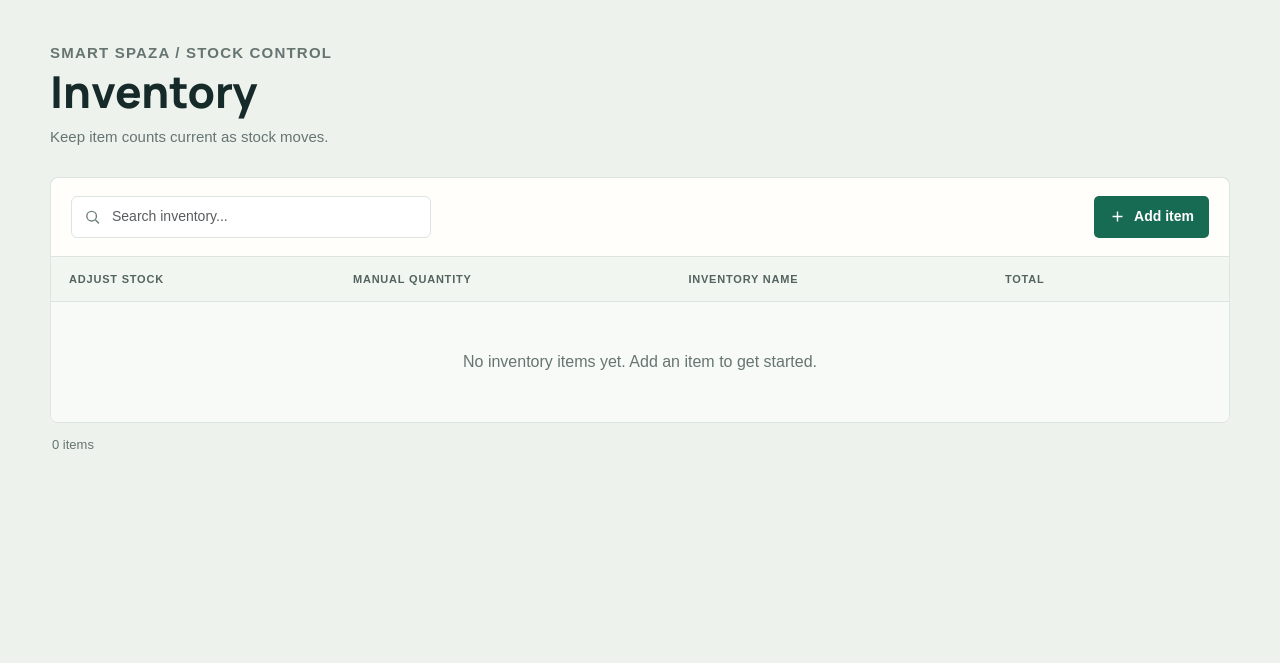
After one commit to u24779807-cell/BFB321_group_21, a Python web app: template templates/INVTAB.html in a window 1280 px wide. The commit adds this page. Shown: the part 137-800 px from the top of the page. Run offline with Jinja, Linux system fonts and the light colour scheme; the template is opened without the code that fills it, so the values that code supplies are empty.

Commit message:
Add files via upload

```diff
--- /dev/null
+++ b/templates/INVTAB.html
@@ -0,0 +1,500 @@
+<!DOCTYPE html>
+<html lang="en">
+<head>
+	<meta charset="UTF-8">
+	<meta name="viewport" content="width=device-width, initial-scale=1.0">
+	<title>Inventory | Smart Spaza</title>
+	<link rel="preconnect" href="https://fonts.googleapis.com">
+	<link rel="preconnect" href="https://fonts.gstatic.com" crossorigin>
+	<link href="https://fonts.googleapis.com/css2?family=DM+Sans:wght@400;500;600;700&family=Manrope:wght@600;700;800&display=swap" rel="stylesheet">
+	<link href="https://cdn.jsdelivr.net/npm/bootstrap@5.3.3/dist/css/bootstrap.min.css" rel="stylesheet">
+	<link rel="stylesheet" href="style.css">
+	<style>
+		:root {
+			--inventory-ink: #172a2a;
+			--inventory-muted: #667572;
+			--inventory-green: #176b52;
+			--inventory-border: #dce5df;
+			--inventory-paper: #fffefa;
+		}
+
+		body.inventory-page {
+			min-height: 100vh;
+			color: var(--inventory-ink);
+			background: #edf2ed;
+			font-family: 'DM Sans', sans-serif;
+		}
+
+		.inventory-page nav {
+			padding: 14px clamp(18px, 5vw, 72px);
+			background: var(--inventory-paper);
+			border-bottom: 1px solid var(--inventory-border);
+		}
+
+		.inventory-page nav img {
+			display: block;
+			width: 116px;
+			height: auto;
+		}
+
+		.inventory-page nav ul {
+			margin: 0;
+		}
+
+		.inventory-page nav ul li a {
+			color: var(--inventory-ink);
+			font-size: 13px;
+			font-weight: 700;
+		}
+
+		.inventory-page nav ul li::after {
+			background: var(--inventory-green);
+		}
+
+		.inventory-main {
+			width: min(1180px, calc(100% - 40px));
+			margin: 54px auto 80px;
+		}
+
+		.inventory-heading {
+			display: flex;
+			align-items: end;
+			justify-content: space-between;
+			gap: 24px;
+			margin-bottom: 28px;
+		}
+
+		.inventory-eyebrow {
+			margin: 0 0 8px;
+			color: var(--inventory-green);
+			font-size: 12px;
+			font-weight: 700;
+			letter-spacing: 1.2px;
+			text-transform: uppercase;
+		}
+
+		.inventory-heading h1 {
+			margin: 0;
+			font-family: 'Manrope', sans-serif;
+			font-size: clamp(30px, 5vw, 44px);
+			font-weight: 800;
+		}
+
+		.inventory-heading p {
+			margin: 9px 0 0;
+			color: var(--inventory-muted);
+			font-size: 15px;
+		}
+
+		.inventory-toolbar {
+			display: flex;
+			align-items: center;
+			justify-content: space-between;
+			gap: 16px;
+			padding: 18px 20px;
+			background: var(--inventory-paper);
+			border: 1px solid var(--inventory-border);
+			border-bottom: 0;
+			border-radius: 8px 8px 0 0;
+		}
+
+		.inventory-search {
+			position: relative;
+			width: min(360px, 100%);
+		}
+
+		.inventory-search svg {
+			position: absolute;
+			top: 50%;
+			left: 13px;
+			width: 17px;
+			height: 17px;
+			color: #71817c;
+			transform: translateY(-50%);
+			pointer-events: none;
+		}
+
+		.inventory-search input {
+			min-height: 42px;
+			padding-left: 40px;
+			border-color: var(--inventory-border);
+			font-size: 14px;
+		}
+
+		.inventory-search input:focus,
+		.inventory-input:focus {
+			border-color: #5c9b80;
+			box-shadow: 0 0 0 3px rgb(23 107 82 / 12%);
+		}
+
+		.add-item-button {
+			display: inline-flex;
+			align-items: center;
+			gap: 8px;
+			min-height: 42px;
+			padding: 0 15px;
+			color: #fff;
+			background: var(--inventory-green);
+			border: 0;
+			border-radius: 5px;
+			font-size: 14px;
+			font-weight: 700;
+			white-space: nowrap;
+		}
+
+		.add-item-button:hover {
+			background: #10573f;
+		}
+
+		.add-item-button svg {
+			width: 17px;
+			height: 17px;
+		}
+
+		.inventory-table-wrap {
+			overflow-x: auto;
+			background: var(--inventory-paper);
+			border: 1px solid var(--inventory-border);
+			border-radius: 0 0 8px 8px;
+		}
+
+		.inventory-table {
+			min-width: 760px;
+			margin: 0;
+			--bs-table-bg: transparent;
+			--bs-table-striped-bg: #f8faf7;
+		}
+
+		.inventory-table thead th {
+			padding: 14px 18px;
+			color: #53645f;
+			background: #f2f6f1;
+			border-bottom: 1px solid var(--inventory-border);
+			font-size: 11px;
+			font-weight: 700;
+			letter-spacing: .8px;
+			text-transform: uppercase;
+			white-space: nowrap;
+		}
+
+		.inventory-table tbody td {
+			height: 72px;
+			padding: 12px 18px;
+			border-color: #e8ede8;
+			vertical-align: middle;
+		}
+
+		.inventory-table tbody tr:last-child td {
+			border-bottom: 0;
+		}
+
+		.inventory-input {
+			min-height: 40px;
+			border-color: var(--inventory-border);
+			font-size: 14px;
+		}
+
+		.quantity-control {
+			display: inline-flex;
+			align-items: center;
+			gap: 10px;
+		}
+
+		.quantity-button {
+			display: grid;
+			width: 34px;
+			height: 34px;
+			place-items: center;
+			color: var(--inventory-green);
+			background: #f0f6f1;
+			border: 1px solid #d8e5da;
+			border-radius: 5px;
+			font-size: 20px;
+			line-height: 1;
+		}
+
+		.quantity-button:hover:not(:disabled) {
+			color: #fff;
+			background: var(--inventory-green);
+		}
+
+		.quantity-button:disabled {
+			color: #aab4af;
+			background: #f4f5f3;
+			cursor: not-allowed;
+		}
+
+		.adjustment-value {
+			min-width: 18px;
+			text-align: center;
+			font-size: 14px;
+			font-weight: 700;
+			font-variant-numeric: tabular-nums;
+		}
+
+		.total-value {
+			font-family: 'Manrope', sans-serif;
+			font-size: 18px;
+			font-weight: 800;
+			font-variant-numeric: tabular-nums;
+		}
+
+		.empty-row td {
+			height: 120px !important;
+			color: var(--inventory-muted);
+			text-align: center;
+		}
+
+		.inventory-count {
+			margin: 12px 2px 0;
+			color: var(--inventory-muted);
+			font-size: 13px;
+		}
+
+		@media (max-width: 700px) {
+			.inventory-page nav ul {
+				padding: 50px 0 0;
+			}
+
+			.inventory-page nav ul li a {
+				font-size: 14px;
+			}
+
+			.inventory-main {
+				width: min(100% - 28px, 1180px);
+				margin-top: 34px;
+			}
+
+			.inventory-heading {
+				align-items: start;
+				flex-direction: column;
+				gap: 0;
+			}
+
+			.inventory-toolbar {
+				align-items: stretch;
+				flex-direction: column;
+				padding: 14px;
+			}
+
+			.inventory-search {
+				width: 100%;
+			}
+
+			.add-item-button {
+				justify-content: center;
+			}
+		}
+	</style>
+</head>
+<body class="inventory-page">
+	<nav>
+		<a href="index.html" aria-label="Smart Spaza home"><img src="images/logo.png" alt="Smart Spaza"></a>
+		<div class="nav-links" id="navLinks">
+			<i class="fa fa-times" onclick="hideMenu()" aria-label="Close navigation"></i>
+			<ul>
+				<li><a href="index.html">HOME</a></li>
+				<li><a href="USER GUIDE.html">USER GUIDE</a></li>
+				<li><a href="CLASS A INVENTORY.html">CLASS A INVENTORY</a></li>
+				<li><a href="CLASS B INVENTORY.html">CLASS B INVENTORY</a></li>
+				<li><a href="SUPPORT.html">SUPPORT</a></li>
+			</ul>
+		</div>
+		<i class="fa fa-bars" onclick="showMenu()" aria-label="Open navigation"></i>
+	</nav>
+
+	<main class="inventory-main">
+		<header class="inventory-heading">
+			<div>
+				<p class="inventory-eyebrow">Smart Spaza / Stock control</p>
+				<h1>Inventory</h1>
+				<p>Keep item counts current as stock moves.</p>
+			</div>
+		</header>
+
+		<section aria-label="Inventory table">
+			<div class="inventory-toolbar">
+				<label class="inventory-search">
+					<span class="visually-hidden">Search inventory</span>
+					<svg viewBox="0 0 24 24" fill="none" stroke="currentColor" stroke-width="2" aria-hidden="true"><circle cx="10.8" cy="10.8" r="6.8"></circle><path d="m16 16 5 5"></path></svg>
+					<input id="inventorySearch" class="form-control" type="search" placeholder="Search inventory..." autocomplete="off">
+				</label>
+				<button id="addItemButton" class="add-item-button" type="button">
+					<svg viewBox="0 0 24 24" fill="none" stroke="currentColor" stroke-width="2" aria-hidden="true"><path d="M12 5v14M5 12h14"></path></svg>
+					Add item
+				</button>
+			</div>
+
+			<div class="inventory-table-wrap">
+				<table class="table table-striped inventory-table">
+					<thead>
+						<tr>
+							<th scope="col">Adjust stock</th>
+							<th scope="col">Manual quantity</th>
+							<th scope="col">Inventory name</th>
+							<th scope="col">Total</th>
+							<th scope="col" aria-label="Empty column"></th>
+						</tr>
+					</thead>
+					<tbody id="inventoryRows"></tbody>
+				</table>
+			</div>
+			<p id="inventoryCount" class="inventory-count" aria-live="polite"></p>
+		</section>
+	</main>
+
+	<script>
+		const storageKey = 'smart-spaza-inventory';
+		const rowsElement = document.getElementById('inventoryRows');
+		const searchElement = document.getElementById('inventorySearch');
+		const countElement = document.getElementById('inventoryCount');
+		let inventory = loadInventory();
+
+		function loadInventory() {
+			try {
+				const savedInventory = JSON.parse(localStorage.getItem(storageKey) || '[]');
+				return Array.isArray(savedInventory) ? savedInventory : [];
+			} catch {
+				return [];
+			}
+		}
+
+		function saveInventory() {
+			localStorage.setItem(storageKey, JSON.stringify(inventory));
+		}
+
+		function renderInventory() {
+			const searchTerm = searchElement.value.trim().toLocaleLowerCase();
+			const visibleInventory = inventory
+				.map((item, index) => ({ item, index }))
+				.filter(({ item }) => item.name.toLocaleLowerCase().includes(searchTerm));
+
+			rowsElement.replaceChildren();
+
+			if (visibleInventory.length === 0) {
+				const emptyRow = document.createElement('tr');
+				emptyRow.className = 'empty-row';
+				const emptyCell = document.createElement('td');
+				emptyCell.colSpan = 5;
+				emptyCell.textContent = inventory.length === 0 ? 'No inventory items yet. Add an item to get started.' : 'No items match your search.';
+				emptyRow.append(emptyCell);
+				rowsElement.append(emptyRow);
+			}
+
+			visibleInventory.forEach(({ item, index }) => {
+				const row = document.createElement('tr');
+				const adjustmentCell = document.createElement('td');
+				const control = document.createElement('div');
+				control.className = 'quantity-control';
+
+				const subtractButton = document.createElement('button');
+				subtractButton.className = 'quantity-button';
+				subtractButton.type = 'button';
+				subtractButton.textContent = '-';
+				subtractButton.setAttribute('aria-label', `Subtract one from ${item.name || 'unnamed item'}`);
+				subtractButton.disabled = item.adjustment <= 0;
+				subtractButton.addEventListener('click', () => changeAdjustment(index, -1));
+
+				const adjustmentValue = document.createElement('span');
+				adjustmentValue.className = 'adjustment-value';
+				adjustmentValue.textContent = item.adjustment;
+				adjustmentValue.setAttribute('aria-label', 'Stock adjustments');
+
+				const addButton = document.createElement('button');
+				addButton.className = 'quantity-button';
+				addButton.type = 'button';
+				addButton.textContent = '+';
+				addButton.setAttribute('aria-label', `Add one to ${item.name || 'unnamed item'}`);
+				addButton.addEventListener('click', () => changeAdjustment(index, 1));
+
+				control.append(subtractButton, adjustmentValue, addButton);
+				adjustmentCell.append(control);
+
+				const quantityCell = document.createElement('td');
+				const quantityInput = document.createElement('input');
+				quantityInput.className = 'form-control inventory-input';
+				quantityInput.type = 'number';
+				quantityInput.min = '1';
+				quantityInput.step = '1';
+				quantityInput.inputMode = 'numeric';
+				quantityInput.value = item.quantity;
+				quantityInput.setAttribute('aria-label', `Manual quantity for ${item.name || 'unnamed item'}`);
+				quantityInput.addEventListener('change', () => {
+					const quantity = Number(quantityInput.value);
+					if (Number.isInteger(quantity) && quantity > 0) {
+						inventory[index].quantity = quantity;
+						saveInventory();
+						renderInventory();
+					} else {
+						quantityInput.value = inventory[index].quantity;
+					}
+				});
+				quantityCell.append(quantityInput);
+
+				const nameCell = document.createElement('td');
+				const nameInput = document.createElement('input');
+				nameInput.className = 'form-control inventory-input';
+				nameInput.type = 'text';
+				nameInput.maxLength = 80;
+				nameInput.placeholder = 'Enter item name';
+				nameInput.value = item.name;
+				nameInput.setAttribute('aria-label', 'Inventory name');
+				nameInput.addEventListener('input', () => {
+					inventory[index].name = nameInput.value;
+					saveInventory();
+					updateTotal(row, inventory[index]);
+					updateCount();
+				});
+				nameInput.addEventListener('input', renderInventoryIfSearchChanges);
+				nameCell.append(nameInput);
+
+				const totalCell = document.createElement('td');
+				const totalValue = document.createElement('span');
+				totalValue.className = 'total-value';
+				totalCell.append(totalValue);
+				updateTotal(row, item, totalValue);
+
+				row.append(adjustmentCell, quantityCell, nameCell, totalCell, document.createElement('td'));
+				rowsElement.append(row);
+			});
+
+			updateCount();
+		}
+
+		function updateTotal(row, item, target) {
+			const totalElement = target || row.querySelector('.total-value');
+			if (totalElement) totalElement.textContent = item.quantity + item.adjustment;
+		}
+
+		function updateCount() {
+			const itemLabel = inventory.length === 1 ? 'item' : 'items';
+			countElement.textContent = `${inventory.length} ${itemLabel}`;
+		}
+
+		function changeAdjustment(index, amount) {
+			inventory[index].adjustment = Math.max(0, inventory[index].adjustment + amount);
+			saveInventory();
+			renderInventory();
+		}
+
+		function renderInventoryIfSearchChanges() {
+			if (searchElement.value.trim()) renderInventory();
+		}
+
+		document.getElementById('addItemButton').addEventListener('click', () => {
+			inventory.push({ name: '', quantity: 1, adjustment: 0 });
+			saveInventory();
+			renderInventory();
+			const nameInputs = rowsElement.querySelectorAll('input[type="text"]');
+			nameInputs[nameInputs.length - 1]?.focus();
+		});
+
+		searchElement.addEventListener('input', renderInventory);
+		renderInventory();
+
+		const navLinks = document.getElementById('navLinks');
+		function showMenu() { navLinks.style.right = '0'; }
+		function hideMenu() { navLinks.style.right = '-200px'; }
+	</script>
+</body>
+</html>
```
Also changed, not shown: templates/CLASS A INVENTORY.html (+8 -13 lines), templates/CLASS B INVENTORY.html (+10 -11 lines), templates/index.html (+19 -6 lines).
